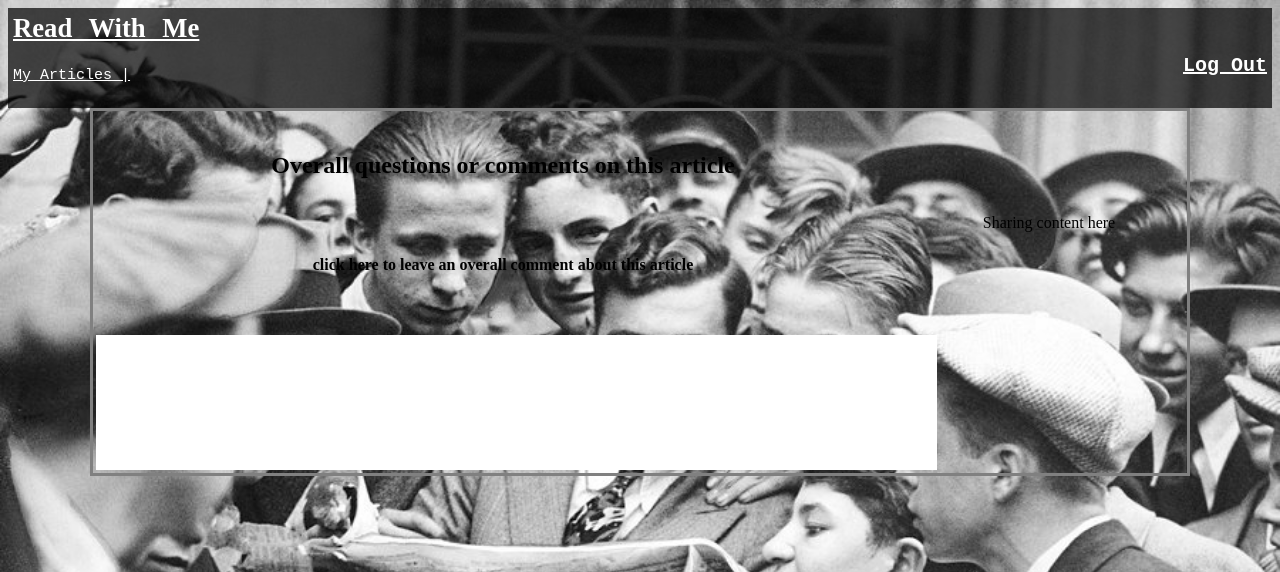
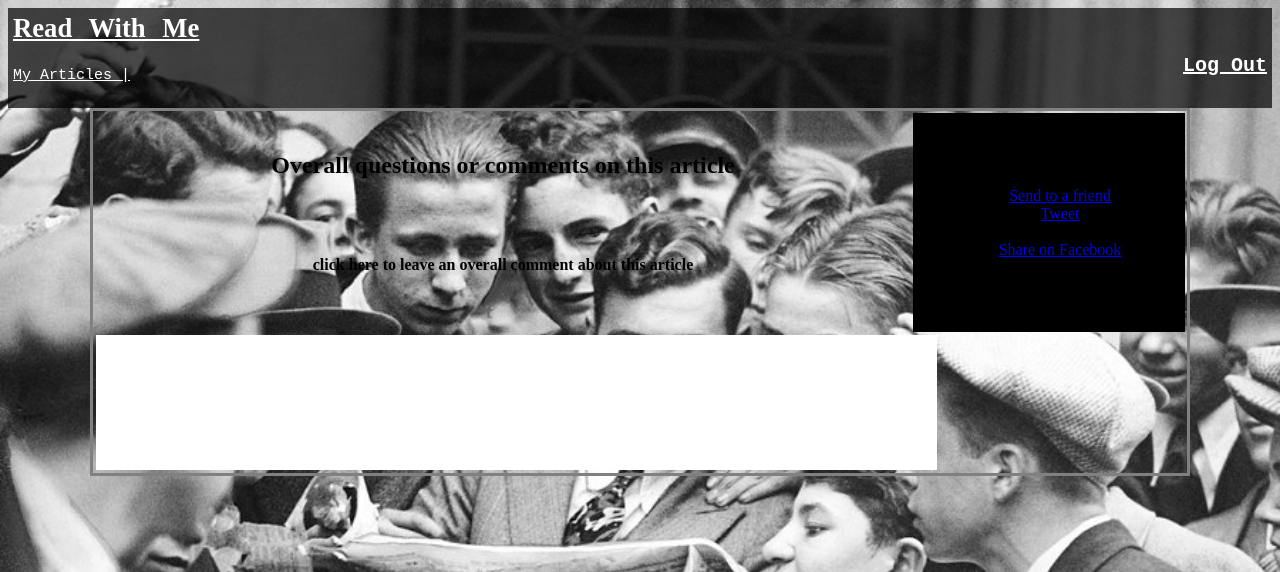
Before and after one commit to vbhartia/ReadWithMe, a Django app: page /iframe/ in a window 1280 px wide. Shown: the top 572 px of the page. Run offline with Django 3.2, Linux system fonts and the light colour scheme; parts of the project's set-up code (start-up, migrations or seed data) failed here and were passed over; some libraries are stand-ins or nearby versions.

Commit message:
all my shit
issues with the black boxes

```diff
--- a/static/rwm_proj/RWM.css
+++ b/static/rwm_proj/RWM.css
@@ -373,6 +373,11 @@ p {
     text-align: left;
 }
 
+#article_sharing
+{
+
+}
+
 #RWM_headline
 {
     font-size : 20pt;
--- a/templates/iFrame_view.html
+++ b/templates/iFrame_view.html
@@ -92,8 +92,30 @@
 
             </td>
 
-            <td id='article_sharing'>
-                Sharing content here
+            <td id='article_sharing' style="background-color:black;z-index:1">
+                <li>
+                    <a id="friendmail" href="mailto:friend@example.com?subject=Check+out+this+article&body=http://127.0.0.1:8000/">Send to a friend</a>
+                </li>
+                <li>
+                <a id="twitta" href="https://twitter.com/share" class="twitter-share-button" data-url="http://127.0.0.1:8000/" data-hashtags="readwithme">Tweet</a>
+                </li>
+<script>!function(d,s,id){var js,fjs=d.getElementsByTagName(s)[0],p=/^http:/.test(d.location)?'http':'https';if(!d.getElementById(id)){js=d.createElement(s);js.id=id;js.src=p+'://platform.twitter.com/widgets.js';fjs.parentNode.insertBefore(js,fjs);}}(document, 'script', 'twitter-wjs');</script>
+                <li>
+                <div id="fb-root"></div>
+<script>(function(d, s, id) {
+  var js, fjs = d.getElementsByTagName(s)[0];
+  if (d.getElementById(id)) return;
+  js = d.createElement(s); js.id = id;
+  js.src = "//connect.facebook.net/en_US/all.js#xfbml=1&appId=249052195198188";
+  fjs.parentNode.insertBefore(js, fjs);
+}(document, 'script', 'facebook-jssdk'));</script>
+<div id="fbyo" class="fb-like" data-href="http://127.0.0.1:8000/" data-send="true" data-layout="box_count" data-width="52" data-show-faces="true"></div>
+                </li>
+                <li>
+                <a id="share" href="https://www.facebook.com/sharer/sharer.php?u=http://127.0.0.1:8000/" target="_blank">
+                    Share on Facebook
+                </a>
+                </li>
             </td>
         </tr>
 
@@ -147,6 +169,7 @@
 <script>
 
 // Set up an Event Listener to get the contents of the article
+$('article_content').insertBefore(#'article_sharing');
 
 var ArticleContent = new Object();
 var commentContent = new Object();
@@ -501,18 +524,6 @@ function enable_commenting()
 
 
 
-
-
-
-
-
-
-
-
-
-
-
-
 }
 
 
```
Also changed, not shown: RWM_DB.db, 9 other files.
